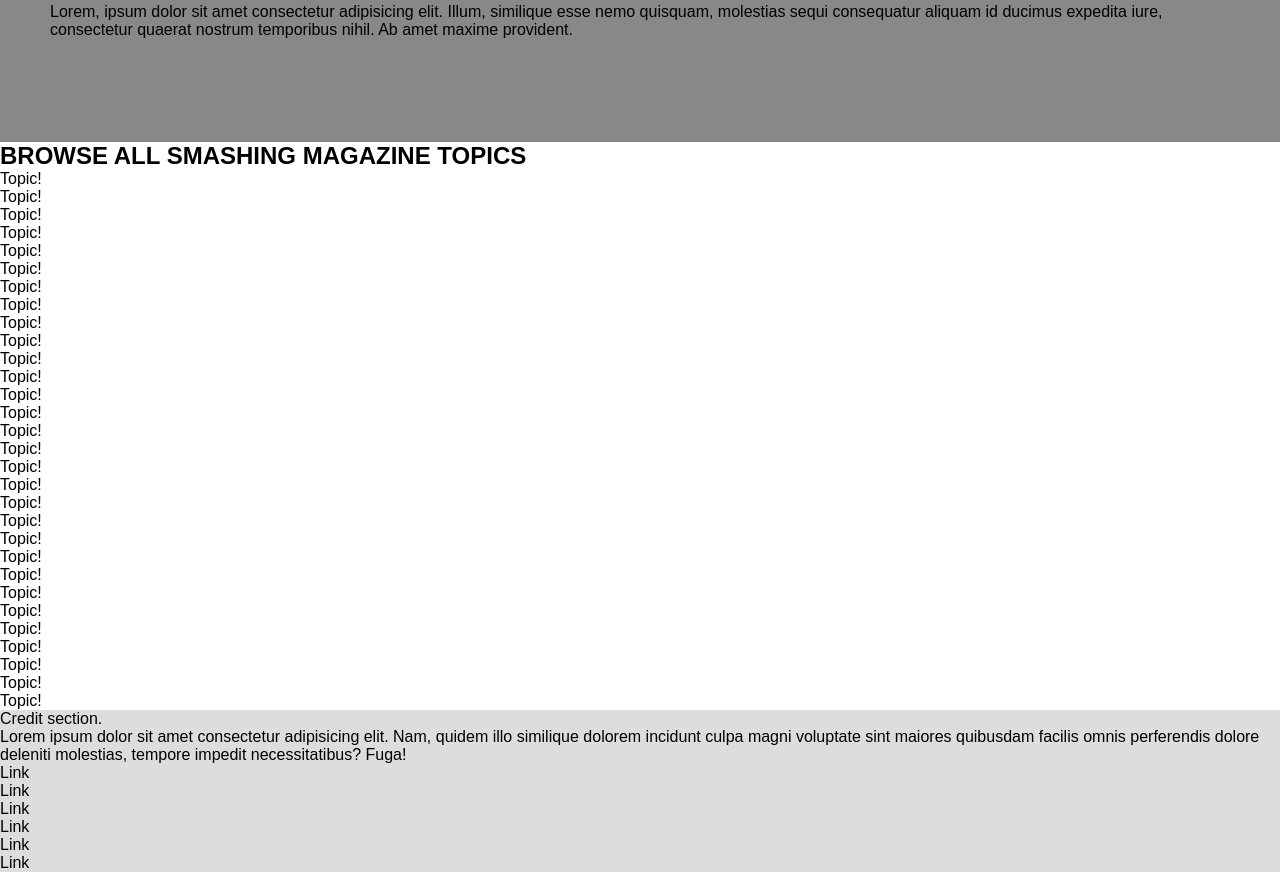
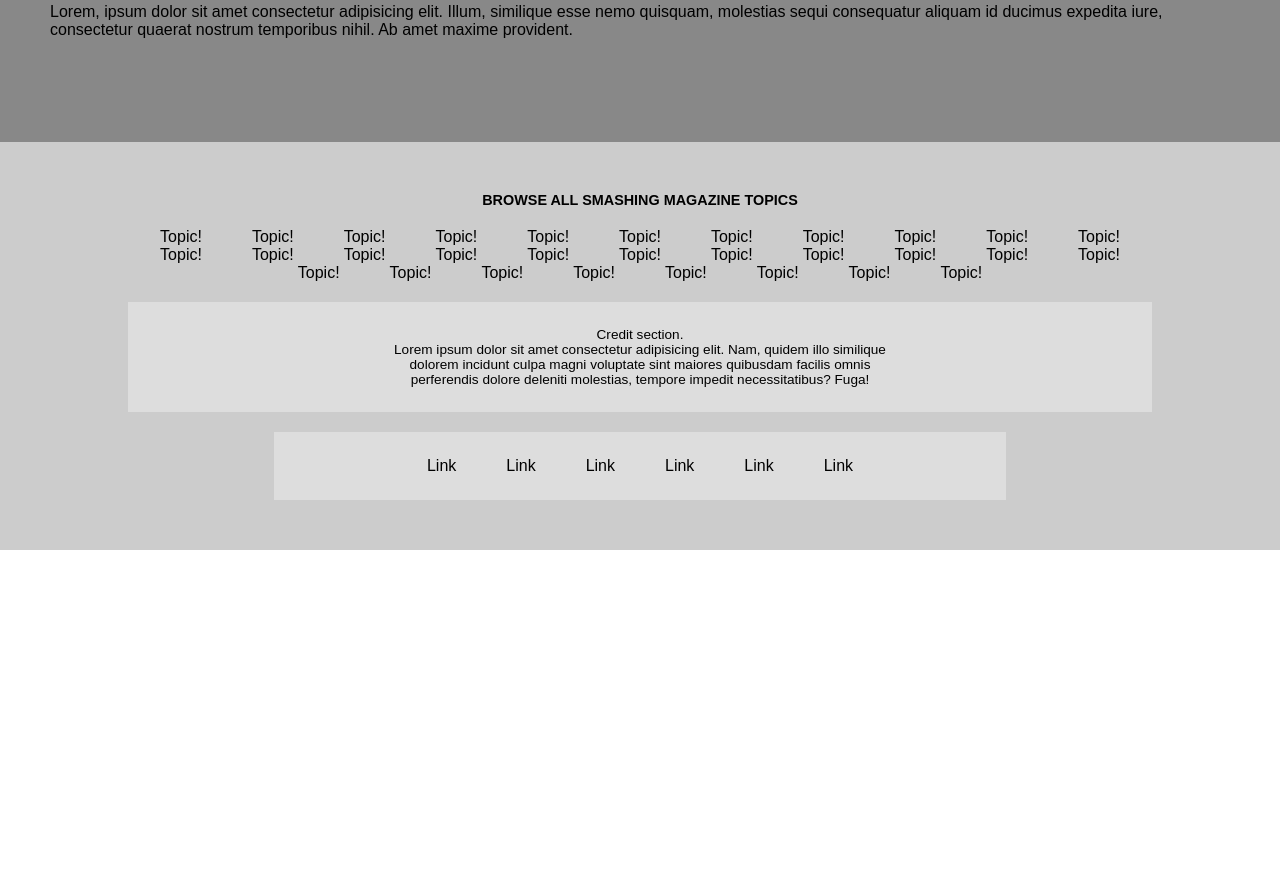
Before and after one commit to ranmaru22/the_odin_project, a plain HTML site: page design-teardown/index.html in a window 1280 px wide. Shown: the part 3097-3969 px from the top of the page. After the commit the page ends 3647 px from the top, so only its background shows below. Drawn offline with nearby package versions, Linux system fonts and the light colour scheme; files that its build step writes are made by us from their sources.

Commit message:
Color in all areas

```diff
--- a/design-teardown/main.scss
+++ b/design-teardown/main.scss
@@ -115,6 +115,43 @@
     grid-column: auto / span 2;
 }
 
+footer {
+    background: #ccc;
+    display: grid;
+    grid-template-columns: 1fr;
+    padding: 50px 10vw;
+    gap: 20px;
+    justify-items: center;
+
+    h2 {
+        font-size: 0.9rem;
+    }
+
+    ul {
+        list-style: none;
+        display: flex;
+        flex-wrap: wrap;
+        justify-content: center;
+
+        li {
+            margin: 0 25px;
+        }
+    }
+
+    .notes {
+        padding: 25px 20vw;
+
+        p {
+            font-size: 0.85em;
+            text-align: center;
+        }
+    }
+
+    .links {
+        padding: 25px 10vw;
+    }
+}
+
 
 // Heatmap classes
 .highest {
```
